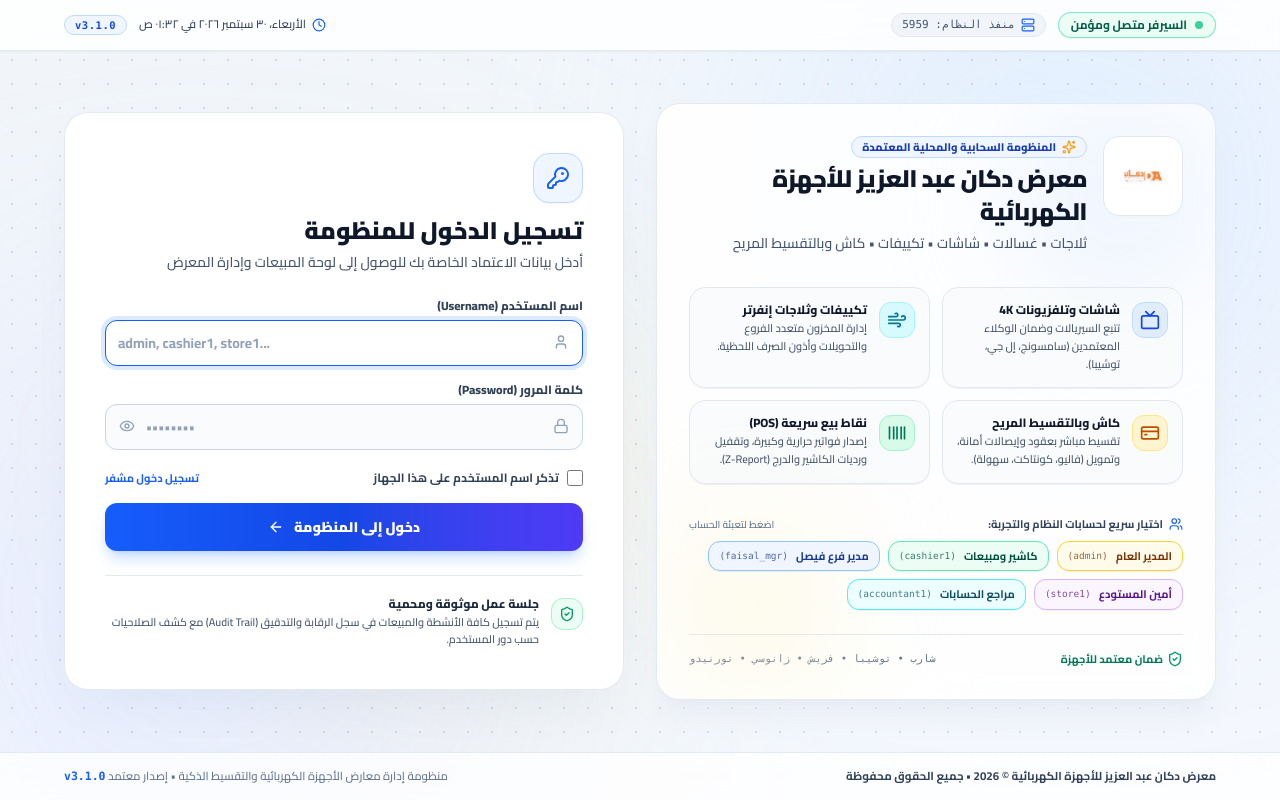
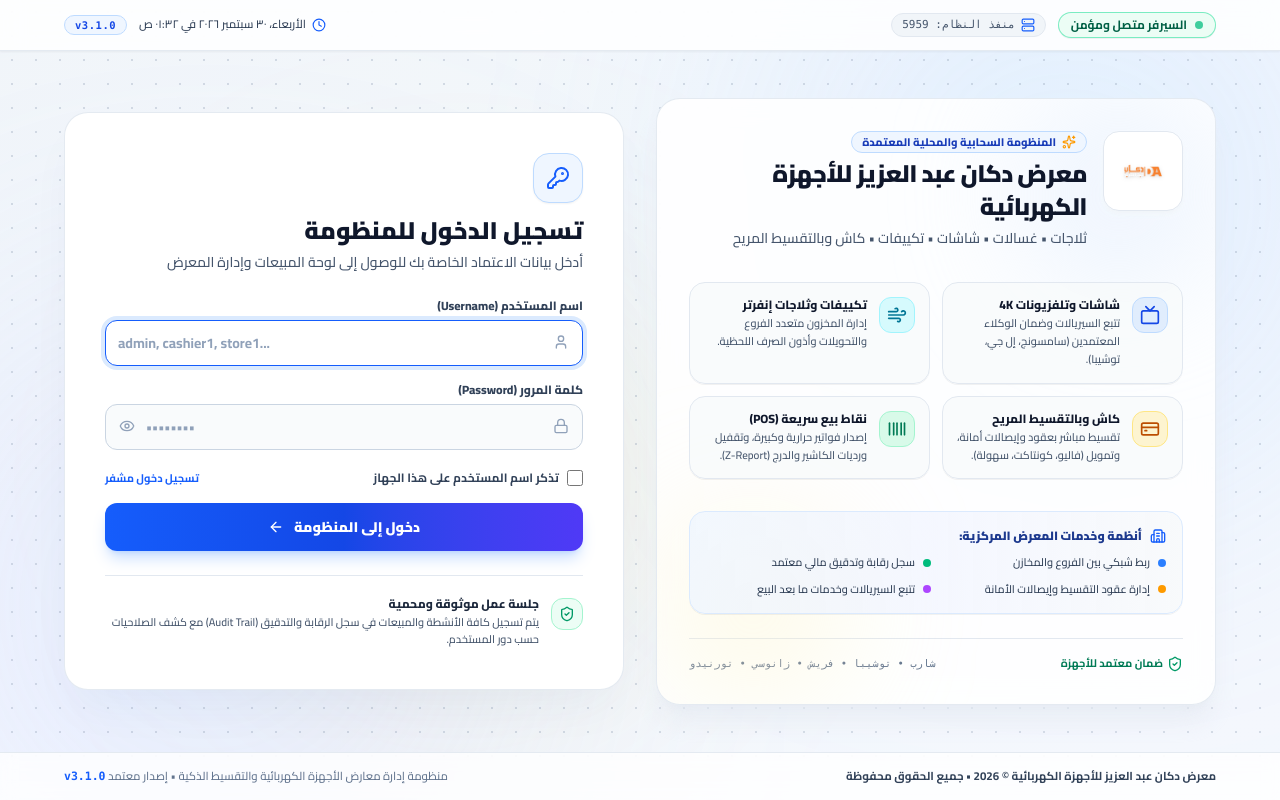
Before and after one commit to mimorama/dokan-demo, a React (Vite) app in the folder client/: page / in a window 1280 px wide. Built offline with nearby package versions, Linux system fonts and the light colour scheme; no server answers.

Commit message:
feat(ui): remove demo quick account selectors from LoginScreen for enhanced production security

```diff
--- a/client/src/components/LoginScreen.jsx
+++ b/client/src/components/LoginScreen.jsx
@@ -15,7 +15,8 @@
   Sparkles,
   ArrowRight,
   Clock,
-  Users
+  Building2,
+  Shield
 } from 'lucide-react';
 import { api } from '../api';
 
@@ -30,7 +31,6 @@
   const [showPassword, setShowPassword] = useState(false);
   const [loading, setLoading] = useState(false);
   const [error, setError] = useState('');
-  const [selectedQuickRole, setSelectedQuickRole] = useState(null);
 
   const [currentTime, setCurrentTime] = useState('');
 
@@ -58,21 +58,6 @@
   const storeName = settings?.store_name || 'معرض دكان عبد العزيز للأجهزة الكهربائية';
   const tagline = settings?.tagline || 'ثلاجات • غسالات • شاشات • تكييفات • كاش وبالتقسيط المريح';
   const logoUrl = settings?.logo_url || '/logo.png';
-
-  const quickAccounts = [
-    { username: 'admin', pass: '123', label: 'المدير العام', role: 'إدارة كاملة', color: 'bg-amber-50 text-amber-900 border-amber-300 hover:bg-amber-100 hover:border-amber-400' },
-    { username: 'cashier1', pass: '123', label: 'كاشير ومبيعات', role: 'نقطة البيع POS', color: 'bg-emerald-50 text-emerald-900 border-emerald-300 hover:bg-emerald-100 hover:border-emerald-400' },
-    { username: 'faisal_mgr', pass: '123', label: 'مدير فرع فيصل', role: 'إدارة الفرع', color: 'bg-blue-50 text-blue-900 border-blue-300 hover:bg-blue-100 hover:border-blue-400' },
-    { username: 'store1', pass: '123', label: 'أمين المستودع', role: 'المخازن والتحويلات', color: 'bg-purple-50 text-purple-900 border-purple-300 hover:bg-purple-100 hover:border-purple-400' },
-    { username: 'accountant1', pass: '123', label: 'مراجع الحسابات', role: 'المالية والخزينة', color: 'bg-cyan-50 text-cyan-900 border-cyan-300 hover:bg-cyan-100 hover:border-cyan-400' },
-  ];
-
-  const handleSelectQuickAccount = (acc) => {
-    setUsername(acc.username);
-    setPassword(acc.pass);
-    setSelectedQuickRole(acc.username);
-    setError('');
-  };
 
   const handleLogin = async (e) => {
     e?.preventDefault();
@@ -228,34 +213,31 @@
                 </div>
               </div>
 
-              {/* Fast Account Selector for Easy Demo & Quick Switch in Light Theme */}
+              {/* Showroom Services & Trust Highlights */}
               <div className="pt-2">
-                <div className="flex items-center justify-between mb-2">
-                  <span className="text-[11px] font-bold text-slate-700 flex items-center gap-1.5">
-                    <Users className="w-3.5 h-3.5 text-blue-600" />
-                    <span>اختيار سريع لحسابات النظام والتجربة:</span>
-                  </span>
-                  <span className="text-[10px] text-slate-500 font-medium">اضغط لتعبئة الحساب</span>
-                </div>
-                <div className="flex flex-wrap gap-2">
-                  {quickAccounts.map((acc) => {
-                    const isSelected = selectedQuickRole === acc.username;
-                    return (
-                      <button
-                        key={acc.username}
-                        type="button"
-                        onClick={() => handleSelectQuickAccount(acc)}
-                        className={`text-right px-2.5 py-1.5 rounded-xl border text-[11px] transition-all cursor-pointer flex items-center gap-2 ${
-                          isSelected
-                            ? 'bg-blue-600 text-white border-blue-600 shadow-md shadow-blue-500/25 scale-102 font-bold'
-                            : `${acc.color} shadow-2xs`
-                        }`}
-                      >
-                        <span className="font-bold">{acc.label}</span>
-                        <span className="text-[9.5px] opacity-75 font-mono">({acc.username})</span>
-                      </button>
-                    );
-                  })}
+                <div className="bg-gradient-to-r from-blue-50/80 via-indigo-50/60 to-slate-50 border border-blue-100 rounded-2xl p-4 shadow-2xs">
+                  <div className="flex items-center gap-2 mb-2.5 text-xs font-black text-blue-900">
+                    <Building2 className="w-4 h-4 text-blue-600" />
+                    <span>أنظمة وخدمات المعرض المركزية:</span>
+                  </div>
+                  <div className="grid grid-cols-1 sm:grid-cols-2 gap-2.5 text-[11px] text-slate-700 font-medium">
+                    <div className="flex items-center gap-2">
+                      <span className="w-2 h-2 rounded-full bg-blue-500 flex-shrink-0"></span>
+                      <span>ربط شبكي بين الفروع والمخازن</span>
+                    </div>
+                    <div className="flex items-center gap-2">
+                      <span className="w-2 h-2 rounded-full bg-emerald-500 flex-shrink-0"></span>
+                      <span>سجل رقابة وتدقيق مالي معتمد</span>
+                    </div>
+                    <div className="flex items-center gap-2">
+                      <span className="w-2 h-2 rounded-full bg-amber-500 flex-shrink-0"></span>
+                      <span>إدارة عقود التقسيط وإيصالات الأمانة</span>
+                    </div>
+                    <div className="flex items-center gap-2">
+                      <span className="w-2 h-2 rounded-full bg-purple-500 flex-shrink-0"></span>
+                      <span>تتبع السيريالات وخدمات ما بعد البيع</span>
+                    </div>
+                  </div>
                 </div>
               </div>
             </div>
```
Also changed, not shown: 1 other file (tests, documents, lock files or other folders).
